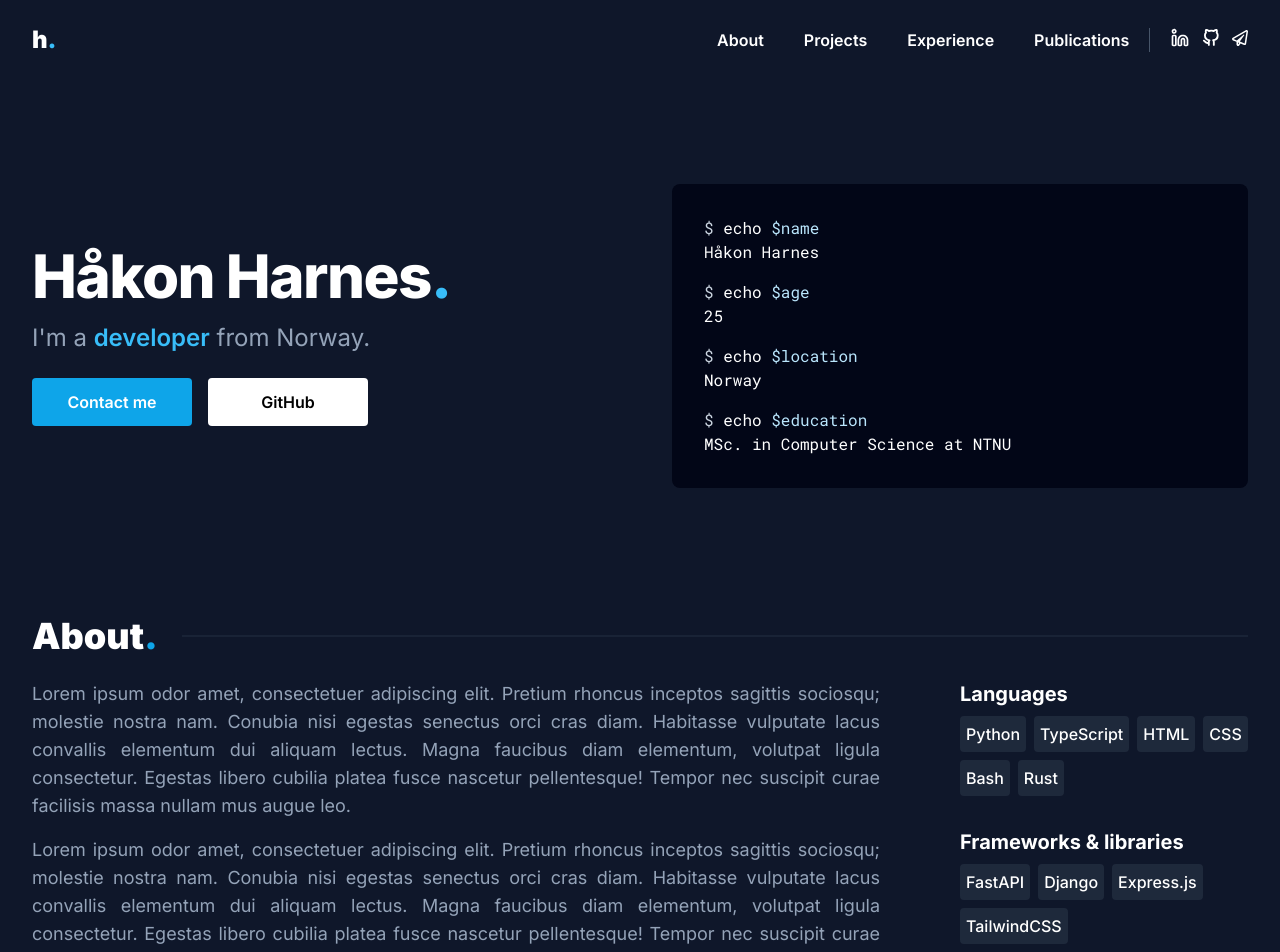
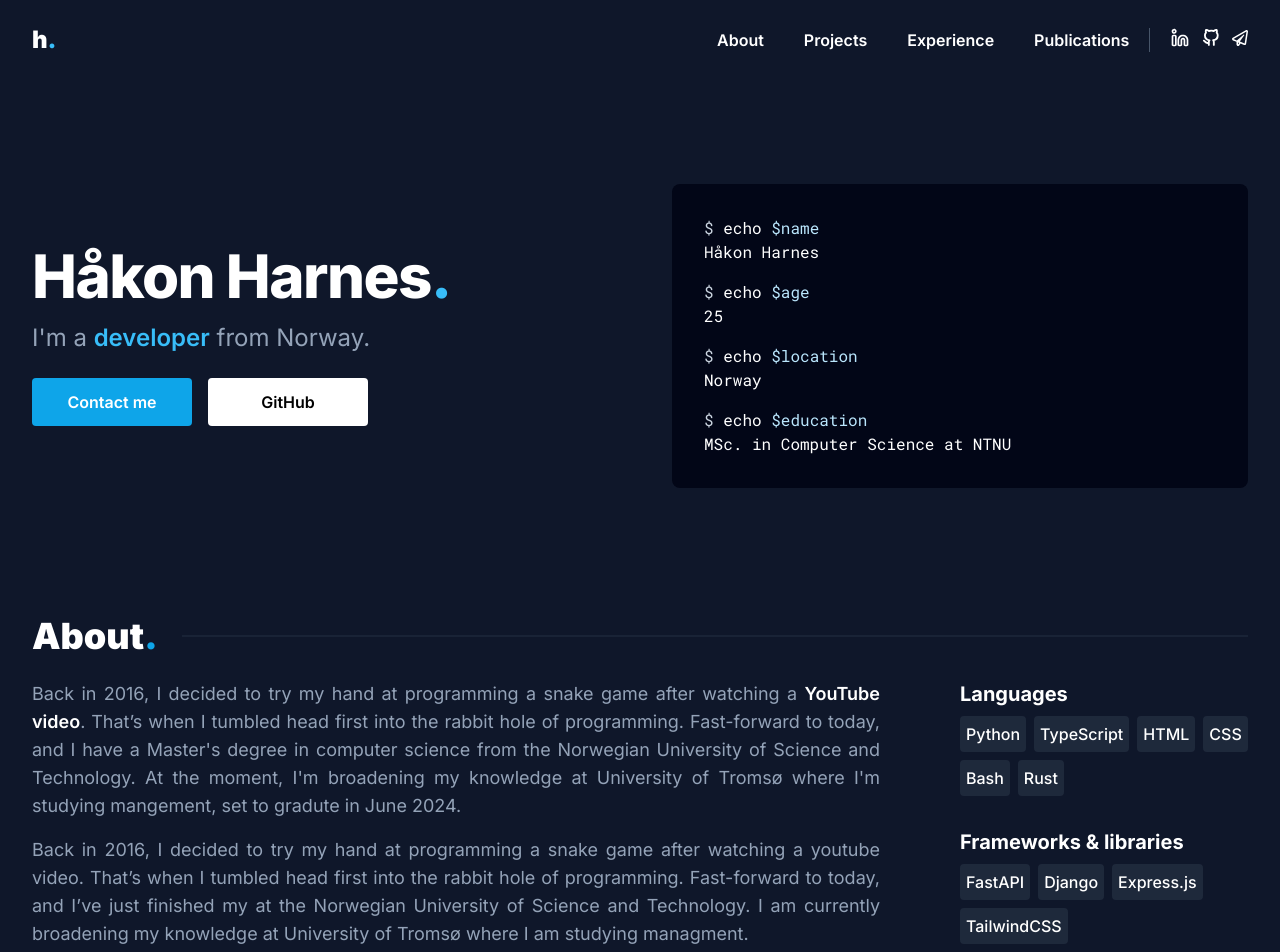
Before and after one commit to HakonHarnes/website, a Next.js app: page / in a window 1280 px wide. Shown: the top 952 px of the page. Built offline with nearby package versions, Linux system fonts and the light colour scheme.

Commit message:
feat: add first paragraph in about section

```diff
--- a/app/components/AboutSection.tsx
+++ b/app/components/AboutSection.tsx
@@ -1,5 +1,6 @@
 import CardList from "@/components/CardList";
 import SocialLinks from "@/components/SocialLinks";
+import ExternalLink from "@/components/ExternalLink";
 import { SectionHeader } from "@/components/SectionHeader";
 
 export default function AboutSection() {
@@ -9,23 +10,29 @@ export default function AboutSection() {
       <div className="flex flex-col gap-8 lg:flex-row lg:gap-20">
         <div className="flex flex-col gap-4 text-lg text-slate-400 text-justify">
           <p>
-            Lorem ipsum odor amet, consectetuer adipiscing elit. Pretium rhoncus
-            inceptos sagittis sociosqu; molestie nostra nam. Conubia nisi
-            egestas senectus orci cras diam. Habitasse vulputate lacus convallis
-            elementum dui aliquam lectus. Magna faucibus diam elementum,
-            volutpat ligula consectetur. Egestas libero cubilia platea fusce
-            nascetur pellentesque! Tempor nec suscipit curae facilisis massa
-            nullam mus augue leo.
+            Back in 2016, I decided to try my hand at programming a snake game
+            after watching a{" "}
+            <span className="text-white">
+              <ExternalLink href="https://www.youtube.com/watch?v=AaGK-fj-BAM&t">
+                YouTube video
+              </ExternalLink>
+            </span>
+            . That’s when I tumbled head first into the rabbit hole of
+            programming. Fast-forward to today, and I have a Master&apos;s
+            degree in computer science from the Norwegian University of Science
+            and Technology. At the moment, I&apos;m broadening my knowledge at
+            University of Tromsø where I&apos;m studying mangement, set to
+            gradute in June 2024.
           </p>
           <p>
-            Lorem ipsum odor amet, consectetuer adipiscing elit. Pretium rhoncus
-            inceptos sagittis sociosqu; molestie nostra nam. Conubia nisi
-            egestas senectus orci cras diam. Habitasse vulputate lacus convallis
-            elementum dui aliquam lectus. Magna faucibus diam elementum,
-            volutpat ligula consectetur. Egestas libero cubilia platea fusce
-            nascetur pellentesque! Tempor nec suscipit curae facilisis massa
-            nullam mus augue leo.
+            Back in 2016, I decided to try my hand at programming a snake game
+            after watching a youtube video. That’s when I tumbled head first
+            into the rabbit hole of programming. Fast-forward to today, and I’ve
+            just finished my at the Norwegian University of Science and
+            Technology. I am currently broadening my knowledge at University of
+            Tromsø where I am studying managment.
           </p>
+          <p>I am currently looking for new job opportunities.</p>
           <MyLinks />
         </div>
         <div className="lg:w-72 lg:flex-shrink-0">
```
